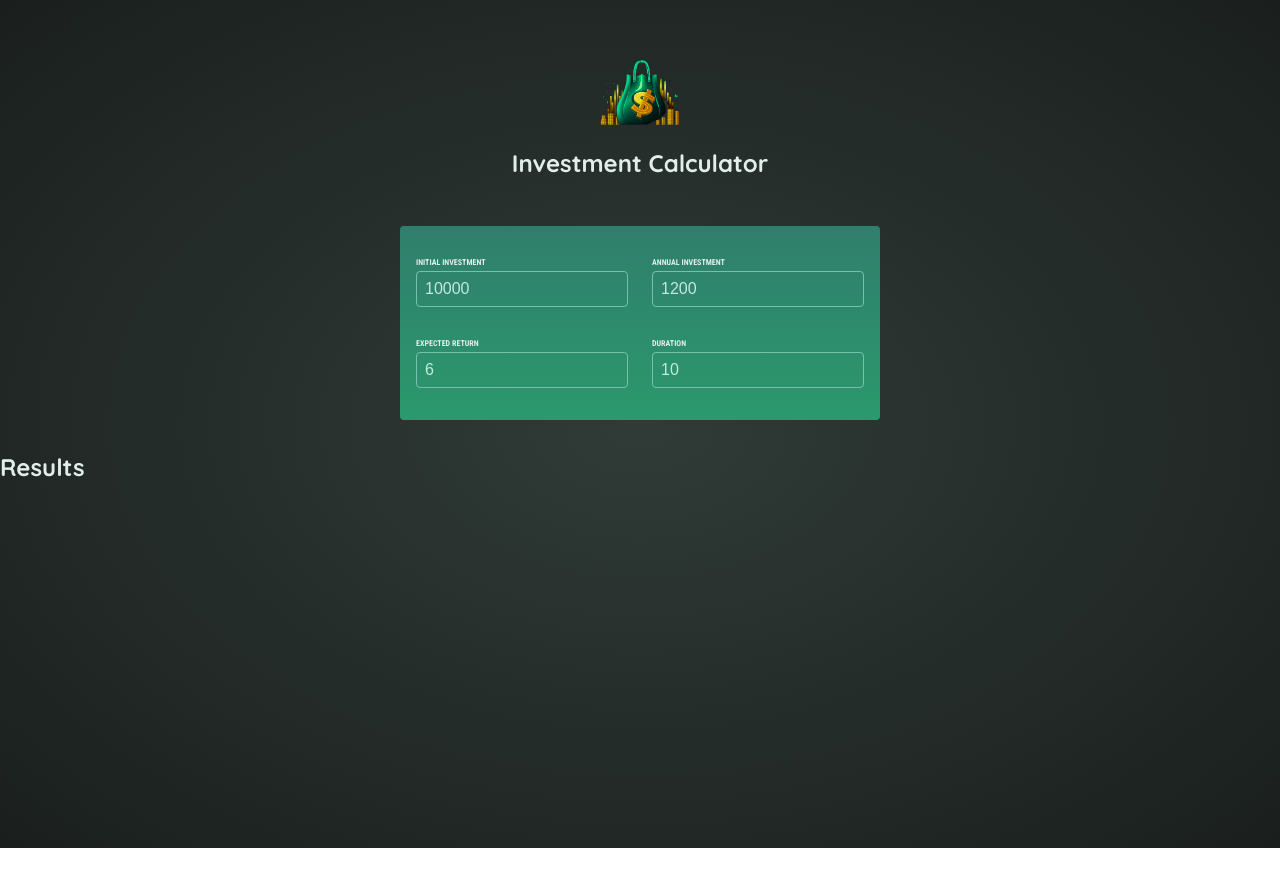
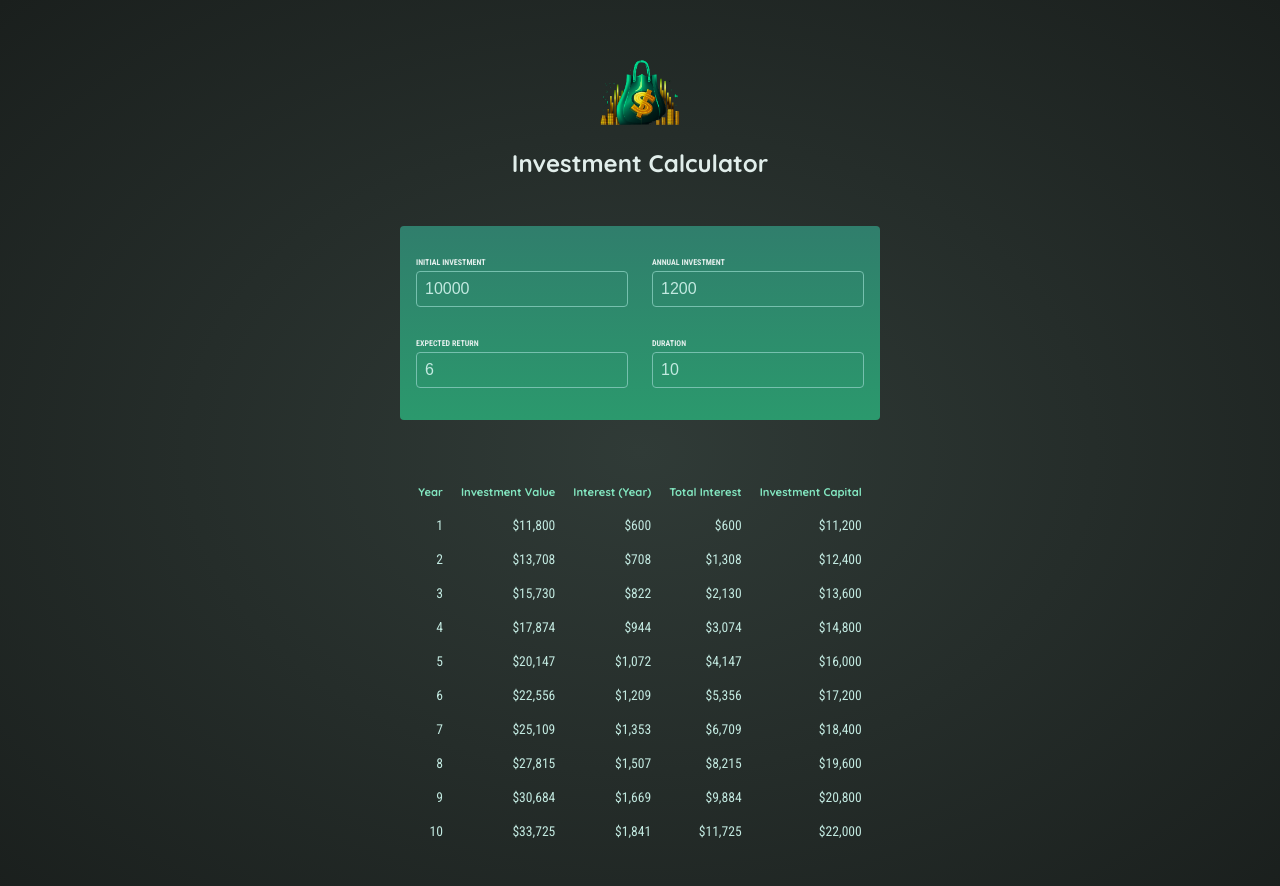
Before and after one commit to dev-marian-vybyranyi/react-investment-calculator, a React (Vite) app: page / in a window 1280 px wide. Shown: the top 886 px of the page. Before the commit the page ends 848 px from the top, so only its background shows below. Built offline with nearby package versions, Linux system fonts and the light colour scheme.

Commit message:
display detailed investment results in a formatted table with calculated values

```diff
--- a/src/components/Results.jsx
+++ b/src/components/Results.jsx
@@ -1,14 +1,41 @@
-import { calculateInvestmentResults } from "../util/investment";
+import { calculateInvestmentResults, formatter } from "../util/investment";
 
 const Results = ({ userInput }) => {
-    const investmentResults = calculateInvestmentResults(userInput);
-    console.log(investmentResults);
+  const investmentResults = calculateInvestmentResults(userInput);
 
-    return (
-        <section id="results">
-            <h2>Results</h2>
-        </section>
-    );
+  return (
+    <table id="result">
+      <thead>
+        <tr>
+          <th>Year</th>
+          <th>Investment Value</th>
+          <th>Interest (Year)</th>
+          <th>Total Interest</th>
+          <th>Investment Capital</th>
+        </tr>
+      </thead>
+      <tbody>
+        {investmentResults.map((yearData) => {
+          const totalInterest =
+            yearData.valueEndOfYear -
+            yearData.annualInvestment * yearData.year -
+            userInput.initialInvestment;
+
+          const totalAmountInvestment = yearData.valueEndOfYear - totalInterest;
+
+          return (
+            <tr key={yearData.year}>
+              <td>{yearData.year}</td>
+              <td>{formatter.format(yearData.valueEndOfYear)}</td>
+              <td>{formatter.format(yearData.interest)}</td>
+              <td>{formatter.format(totalInterest)}</td>
+              <td>{formatter.format(totalAmountInvestment)}</td>
+            </tr>
+          );
+        })}
+      </tbody>
+    </table>
+  );
 };
 
 export default Results;
```
